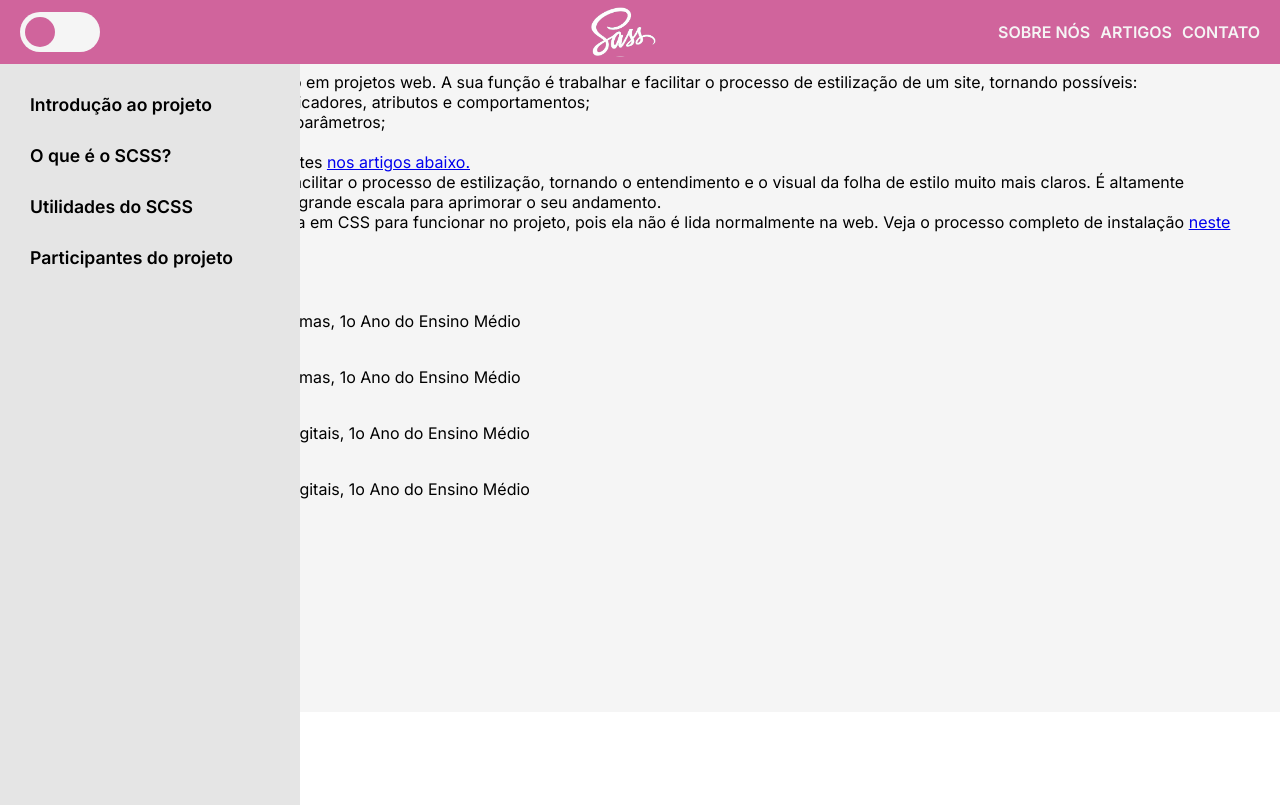
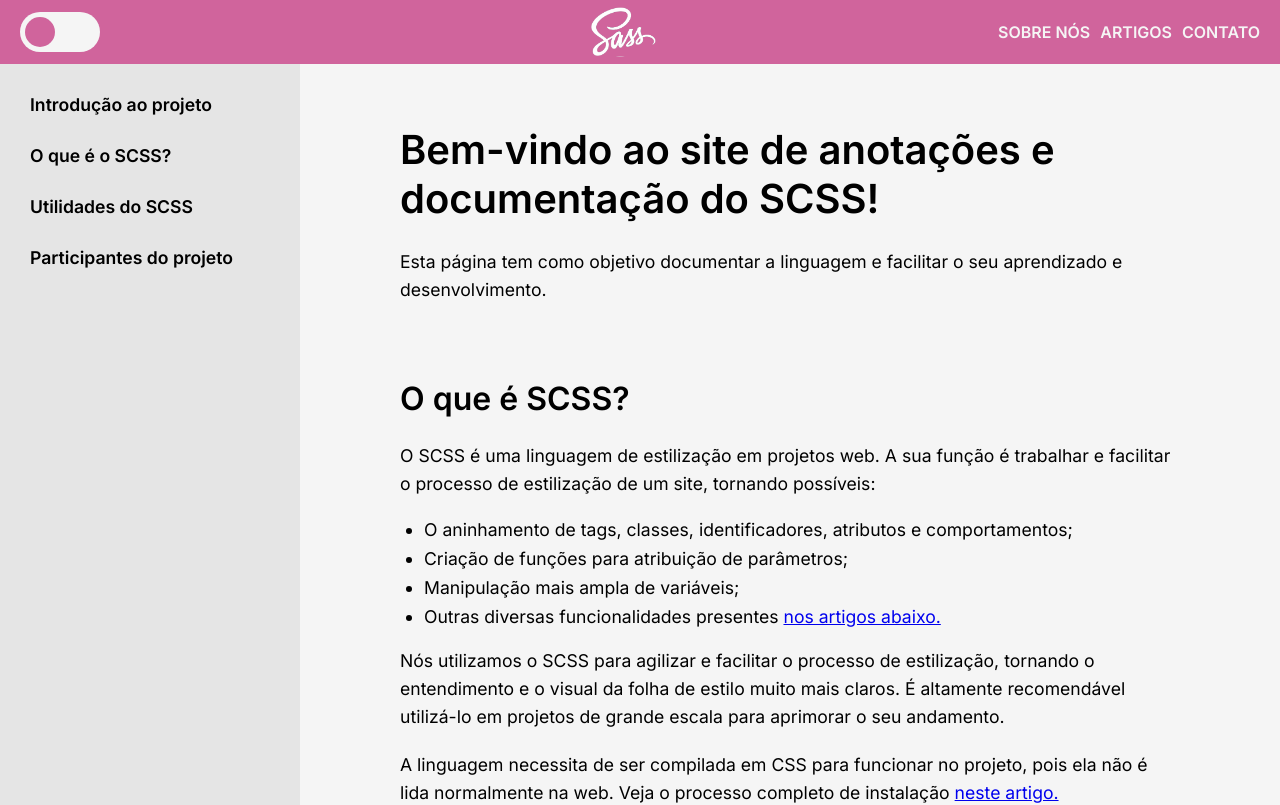
Before and after one commit to LucasDeComi/EstudosSCSS, a React (Vite) app: page / in a window 1280 px wide. Shown: the top 805 px of the page. Built offline with nearby package versions, Linux system fonts and the light colour scheme.

Commit message:
Estilizando o main

```diff
--- a/src/index.css
+++ b/src/index.css
@@ -117,14 +117,40 @@
   background-color: #252525;
 }
 
+main {
+  margin-left: 300px;
+  padding: 125px 100px 0 100px;
+  font-size: 1.1rem;
+}
+main section {
+  margin-bottom: 75px;
+}
+main h2 {
+  font-size: 2.5rem;
+  font-weight: 600;
+  margin-bottom: 25px;
+}
+main h3 {
+  font-size: 2rem;
+  font-weight: 600;
+  margin-bottom: 1.5rem;
+}
+main p {
+  line-height: 1.6;
+  margin-bottom: 1.25rem;
+}
+main ul {
+  margin-left: 1.5rem;
+  margin-bottom: 1.25rem;
+}
+main li {
+  margin-bottom: 0.5rem;
+}
+
 * {
   padding: 0;
   margin: 0;
   box-sizing: border-box;
-}
-
-html {
-  scroll-behavior: smooth;
 }
 
 body {
--- /dev/null
+++ b/src/scss/_main.scss
@@ -0,0 +1,31 @@
+@import 'variables';
+
+main {
+    margin-left: 300px;
+    padding: 125px 100px 0 100px;
+    font-size: $desktop-text;
+    section {
+        margin-bottom: 75px;
+    }
+    h2 {
+        font-size: $desktop-title;
+        font-weight: 600;
+        margin-bottom: 25px;
+    }
+    h3 {
+        font-size: $desktop-subtitle;
+        font-weight: 600;
+        margin-bottom: 1.5rem;
+    }
+    p {
+        line-height: 1.6;
+        margin-bottom: 1.25rem;
+    }
+    ul {
+        margin-left: 1.5rem;
+        margin-bottom: 1.25rem;
+    }
+    li {
+        margin-bottom: .5rem;
+    }
+}
--- a/src/scss/_variables.scss
+++ b/src/scss/_variables.scss
@@ -5,3 +5,5 @@
 $dark-secondary: #1e1e1e;
 $dark-primary: #6e2d91;
 $desktop-text: 1.1rem;
+$desktop-title: 2.5rem;
+$desktop-subtitle: 2rem;
--- a/src/scss/index.scss
+++ b/src/scss/index.scss
@@ -4,14 +4,12 @@
 @import 'variables';
 @import 'header';
 @import 'aside';
+@import 'main';
 
 * {
     padding: 0;
     margin: 0;
     box-sizing: border-box;
-}
-html {
-    scroll-behavior: smooth;
 }
 body {
     font-family: 'Inter', sans-serif;
```
